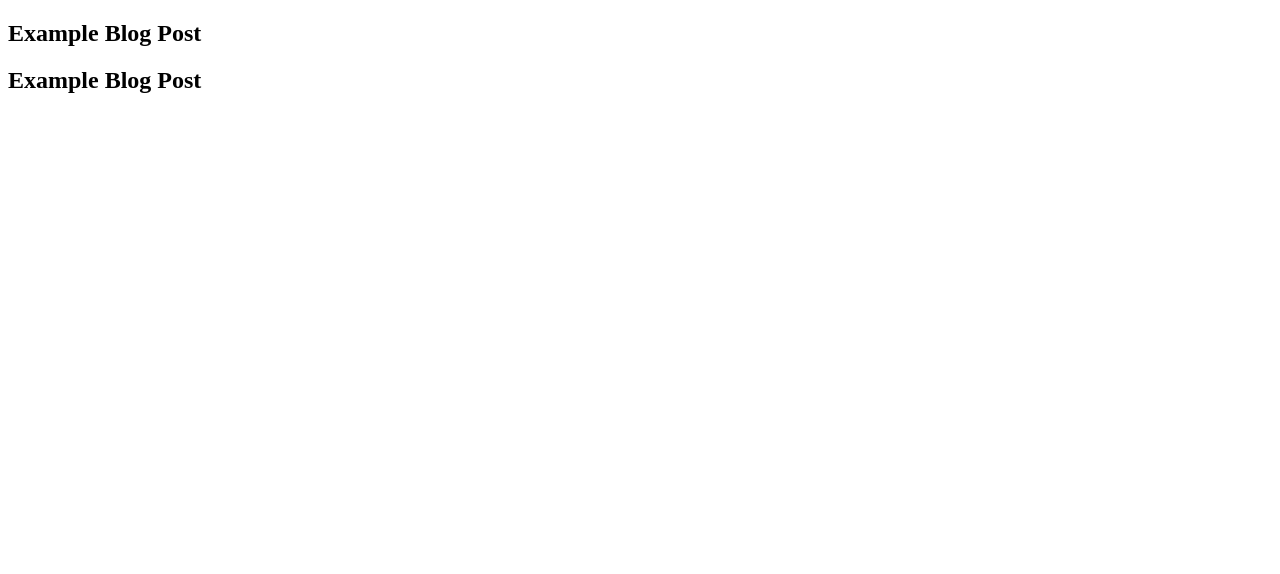
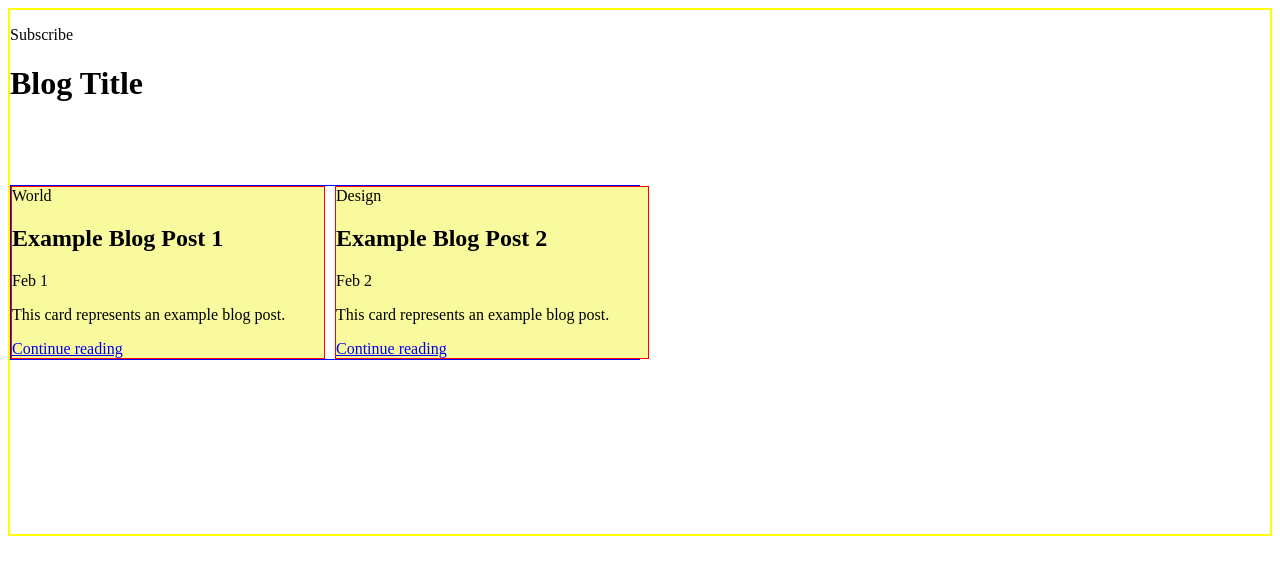
Before and after one commit to nico-corthorn/nico-corthorn.github.io, a plain HTML site: page index.html in a window 1280 px wide. Drawn offline with Linux system fonts and the light colour scheme.

Commit message:
feat: css linked to html

```diff
--- /dev/null
+++ b/css/style.css
@@ -0,0 +1,30 @@
+.container{
+  display:grid;
+  grid-template-columns: repeat(2, 1fr);
+  grid-template-rows: repeat(3, 1fr);
+  grid-template-areas:
+  "hd"
+  "main"
+  "ft";
+  border: 2px solid yellow;
+}
+.blog{
+  display:grid;
+  grid-template-columns: 50% 50%;
+  /* grid-template-rows: 50% 50%; */
+  grid-gap: 10px;
+  border: 1px solid blue;
+}
+.box{
+  border: 1px solid red;
+  background: #F8FA9D;
+  }
+.header{
+  grid-area:hd;
+}
+.content{
+  grid-area: main;
+}
+.footer{
+  grid-area: ft;
+}
--- a/index.html
+++ b/index.html
@@ -5,9 +5,32 @@
   	<meta charset="utf-8" />
   	<title>Blog Title</title>
   	<meta name="description" content="Example" />
+    <link rel="stylesheet" href="css/style.css">
   </head>
   <body>
-  	<div> <h2> Example Blog Post </h2> </div>
-  	<div> <h2> Example Blog Post </h2> </div>
+  	<div class="container">
+      <div class="header">
+        <p>Subscribe</p>
+        <h1>Blog Title</h1>
+      </div>
+      <div class="content">
+        <div class="blog">
+        	<div class="box">
+            <div>World</div>
+            <h2>Example Blog Post 1</h2>
+            <p>Feb 1</p>
+            <p>This card represents an example blog post.</p>
+            <a href="post1.html">Continue reading</a>
+          </div>
+          <div class="box">
+            <div>Design</div>
+            <div> <h2>Example Blog Post 2</h2> </div>
+            <p>Feb 2</p>
+            <p>This card represents an example blog post.</p>
+            <a href="post2.html">Continue reading</a>
+          </div>
+        </div>
+      </div>
+    </div>
   </body>
 </html>
```
